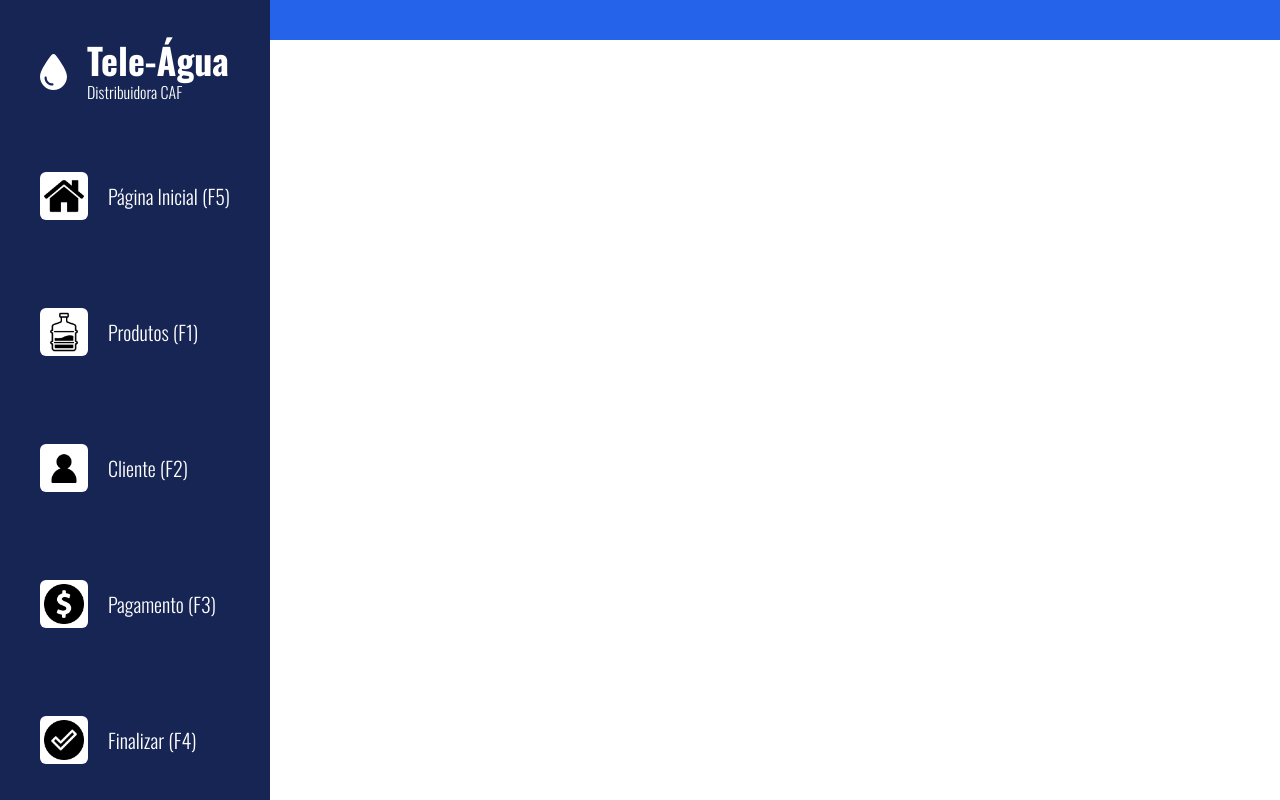
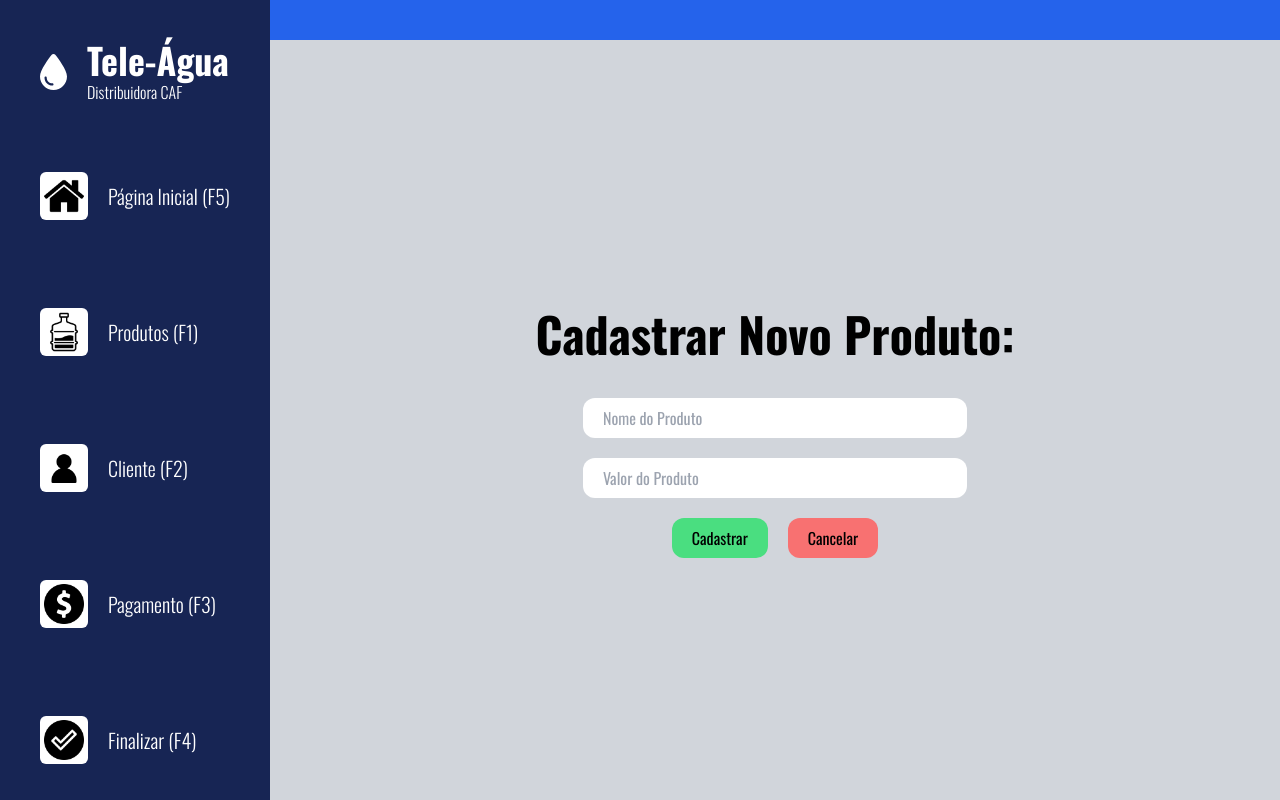
Before and after one commit to brenodacruz/teleagua, a React (Create React App) app: page /cadastrarproduto in a window 1280 px wide. Built offline with nearby package versions, Linux system fonts and the light colour scheme.

Commit message:
Páginas de cadastro e moneyinput feitos Front-End

```diff
--- a/package.json
+++ b/package.json
@@ -13,6 +13,7 @@
     "postcss": "^8.4.47",
     "react": "^18.3.1",
     "react-dom": "^18.3.1",
+    "react-number-format": "^5.4.2",
     "react-router-dom": "^6.26.2",
     "react-scripts": "5.0.1",
     "tailwindcss": "^3.4.12",
--- a/src/App.js
+++ b/src/App.js
@@ -7,6 +7,9 @@ import Clientes from './pages/Clientes';
 import Pagamento from './pages/Pagamento';
 import Finalizar from './pages/Finalizar';
 import Home from './pages/Home';
+
+import CadastrarProduto from './pages/CadastrarProduto';
+import CadastrarCliente from './pages/CadastrarCliente';
 
 function App() {
   return (
@@ -21,6 +24,8 @@ function App() {
           <Route path='/clientes' element={<Clientes />} />
           <Route path='/pagamento' element={<Pagamento />} />
           <Route path='/finalizar' element={<Finalizar />} />
+          <Route path='/cadastrarproduto' element={<CadastrarProduto />} />
+          <Route path='/cadastrarcliente' element={<CadastrarCliente />} />
         </Routes>
       </div>
     </Router>
--- /dev/null
+++ b/src/components/Input.js
@@ -0,0 +1,10 @@
+export default function Input(props){
+    return(
+        <input
+        placeholder={props.placeholder}
+        type={props.type}
+        name={props.name}
+        className="rounded-xl px-5 py-2 w-96"
+        ></input>
+    )
+}
--- a/src/components/ListaProdutos.js
+++ b/src/components/ListaProdutos.js
@@ -3,7 +3,7 @@ export default function ListaProdutos(props){
     return(
         <div className="flex flex-row justify-evenly items-center bg-gray-200 w-full h-36 mt-5">
             <div className="flex flex-row gap-5 justify-start items-center">
-                <img src="../img/img.jpg" className="w-28 rounded-xl"></img>
+                <img src="../img/img.jpg" className="w-28 rounded-xl" alt="Icone conforme a página"></img>
                 <h1 className="text-4xl w-[200px]">{props.texto}</h1>
             </div>
             <div className="border-r-2 border-black h-10">
--- /dev/null
+++ b/src/components/MoneyInput.js
@@ -0,0 +1,16 @@
+import { NumericFormat } from 'react-number-format';
+export default function MoneyInput(props){
+    return (
+        <NumericFormat
+        thousandSeparator="."
+        decimalSeparator=","
+        prefix="R$ "
+        fixedDecimalScale={true}
+        decimalScale={2}
+        allowNegative={false}
+        placeholder={props.placeholder}
+        className={props.className}
+        />
+    );
+
+}
--- /dev/null
+++ b/src/pages/CadastrarCliente.js
@@ -0,0 +1,25 @@
+import { Link } from "react-router-dom";
+import Input from "../components/Input";
+
+export default function CadastrarCliente(){
+    return (
+        <div className="flex flex-col h-screen w-full justify-center items-center pl-[270px] pt-[68px] gap-10 bg-gray-300">
+            <h1 className="text-5xl font-black">Cadastrar Cliente:</h1>
+            <section className="flex flex-col gap-5">
+                <Input placeholder="Nome" type="text" name="cliente"/>
+                <Input placeholder="Endereço" type="text" name="endereço"/>
+                <Input placeholder="Celular" type="text" name="celular1"/>
+                <Input placeholder="Celular 2 (Opcional)" type="text" name="celular2"/>
+                <Input placeholder="Celular 3 (Opcional)" type="text" name="celular3"/>
+
+
+                <section className="flex flex-row justify-center items-center gap-5">
+
+                    <input type="button" value="Cadastrar" className="rounded-xl bg-green-400 px-5 py-2 cursor-pointer hover:bg-green-500"></input>
+                    <Link to={'/produtos'}><input type="button" value="Cancelar" className="rounded-xl bg-red-400 px-5 py-2 cursor-pointer hover:bg-red-500"></input></Link>
+
+                </section>
+            </section>
+        </div>
+    )
+}
--- /dev/null
+++ b/src/pages/CadastrarProduto.js
@@ -0,0 +1,20 @@
+import { Link } from "react-router-dom";
+import Input from "../components/Input";
+import MoneyInput from "../components/MoneyInput";
+
+export default function CadastrarProduto(){
+    return (
+        <div className="flex flex-col h-screen w-full justify-center items-center pl-[270px] pt-[68px] gap-10 bg-gray-300">
+            <h1 className="text-5xl font-black">Cadastrar Novo Produto:</h1>
+            <section className="flex flex-col gap-5">
+                <Input placeholder="Nome do Produto" type="text" name="nomeproduto"/>
+                <MoneyInput className="w-auto p-2 rounded-xl px-5" placeholder="Valor do Produto"/>
+                <section className="flex flex-row justify-center items-center gap-5">
+                    <input type="button" value="Cadastrar" className="rounded-xl bg-green-400 px-5 py-2 cursor-pointer hover:bg-green-500"></input>
+                    <Link to={'/produtos'}><input type="button" value="Cancelar" className="rounded-xl bg-red-400 px-5 py-2 cursor-pointer hover:bg-red-500"></input></Link>
+
+                </section>
+            </section>
+        </div>
+    )
+}
--- a/src/pages/Clientes.js
+++ b/src/pages/Clientes.js
@@ -1,10 +1,13 @@
 import { FontAwesomeIcon } from "@fortawesome/react-fontawesome";
 import { faMagnifyingGlass } from '@fortawesome/free-solid-svg-icons';
+import  { faSquarePlus } from '@fortawesome/free-solid-svg-icons';
 import ClientesComp from "../components/ClientesComp";
+import { Link } from "react-router-dom";
 
 export default function Clientes() {
     return (
         <div className="flex flex-col h-screen w-full justify-start items-start pl-[270px] pt-[68px]">
+
             <div className="flex items-center border-2 border-black w-full h-10">
                 <FontAwesomeIcon icon={faMagnifyingGlass} className="mx-2" />
                 <input
@@ -13,6 +16,10 @@ export default function Clientes() {
                     className="flex-1 h-full border-none p-2"
                 />
             </div>
+            <Link to='/cadastrarcliente' className="flex flex-row justify-between bg-gray-200 text-black w-full px-10 items-center gap-5 cursor-pointer hover:bg-gray-400 py-2">
+                    <h1>Cadastrar Novo Cliente (F6)</h1>
+                    <FontAwesomeIcon icon={faSquarePlus}/>
+            </Link>
             <div className="flex flex-row w-full bg-black text-white justify-between px-36">
                 <h1>Nome:</h1>
                 <h1>Endereço:</h1>
--- a/src/pages/Produtos.js
+++ b/src/pages/Produtos.js
@@ -1,14 +1,22 @@
 import ListaProdutos from "../components/ListaProdutos";
 import ProdutosSelecionados from "../components/ProdutosSelecionados";
+import { FontAwesomeIcon } from '@fortawesome/react-fontawesome';
+import  { faSquarePlus } from '@fortawesome/free-solid-svg-icons';
+import { Link } from "react-router-dom";
 
 export default function Produtos(){
     return(
         <div className="grid grid-cols-[1fr_auto] h-screen w-screen pl-[270px] pt-[68px]">
             <section className="flex flex-col items-center justify-start border-r-2 border-black">
-                <ListaProdutos texto="Água - Porta" valor="15,00"/>
-                <ListaProdutos texto="Água - Perto" valor="18,00"/>
-                <ListaProdutos texto="Água - Longe" valor="19,00"/>
-                <ListaProdutos texto="Galão 20L" valor="24,00"/>
+                <Link to='/cadastrarproduto' className="flex flex-row justify-between bg-black text-white w-full px-10 items-center gap-5 cursor-pointer hover:bg-gray-800 py-2">
+                    <h1>Cadastrar Novo Produto (F6)</h1>
+                    <FontAwesomeIcon icon={faSquarePlus}/>
+                </Link>
+
+                <ListaProdutos texto="Água - Porta" valor="15,00" alt="Icone"/>
+                <ListaProdutos texto="Água - Perto" valor="18,00" alt="Icone"/>
+                <ListaProdutos texto="Água - Longe" valor="19,00" alt="Icone"/>
+                <ListaProdutos texto="Galão 20L" valor="24,00" alt="Icone"/>
 
             </section>
             <section className="flex flex-col items-center justify-start">
```
Also changed, not shown: 1 other file (tests, documents, lock files or other folders).
